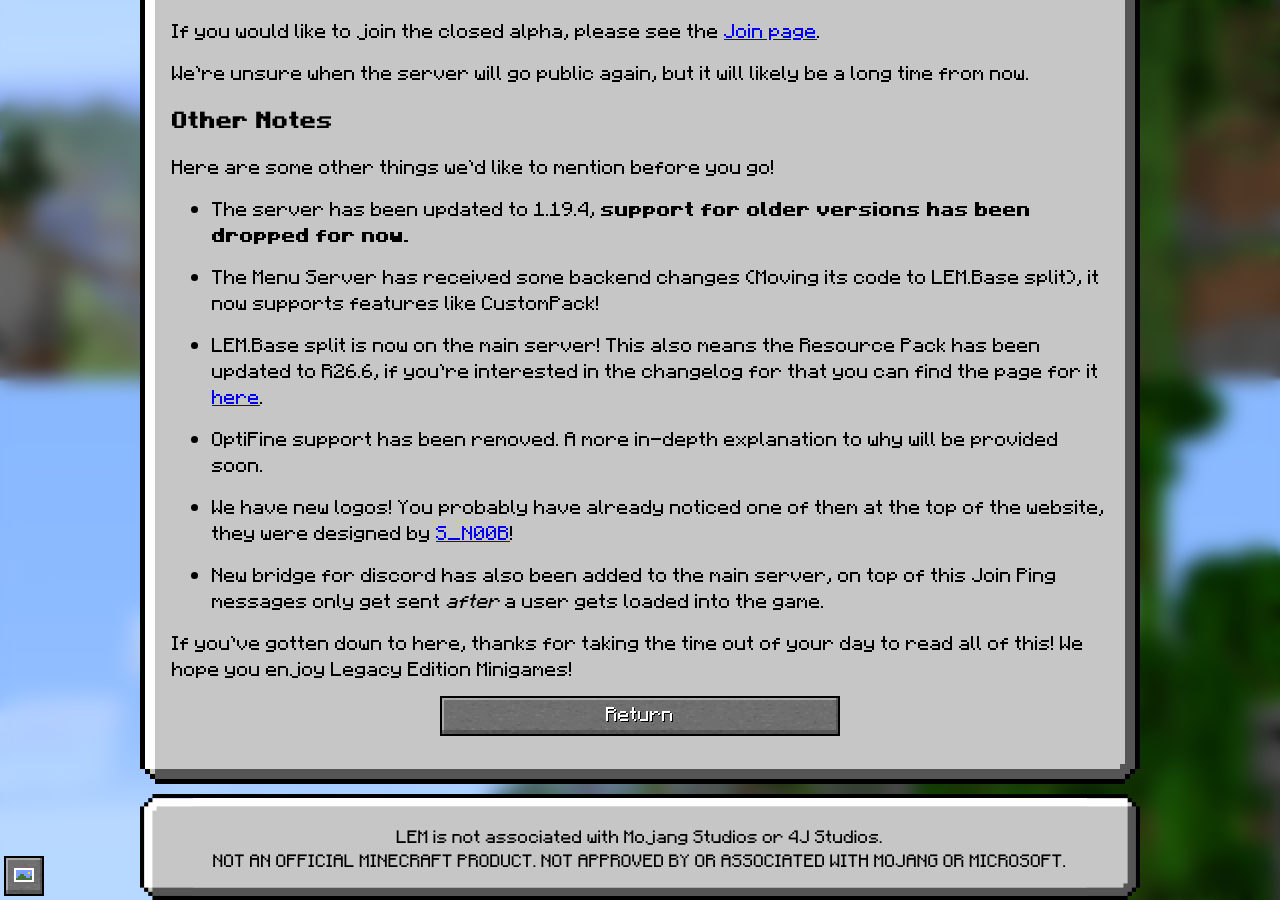
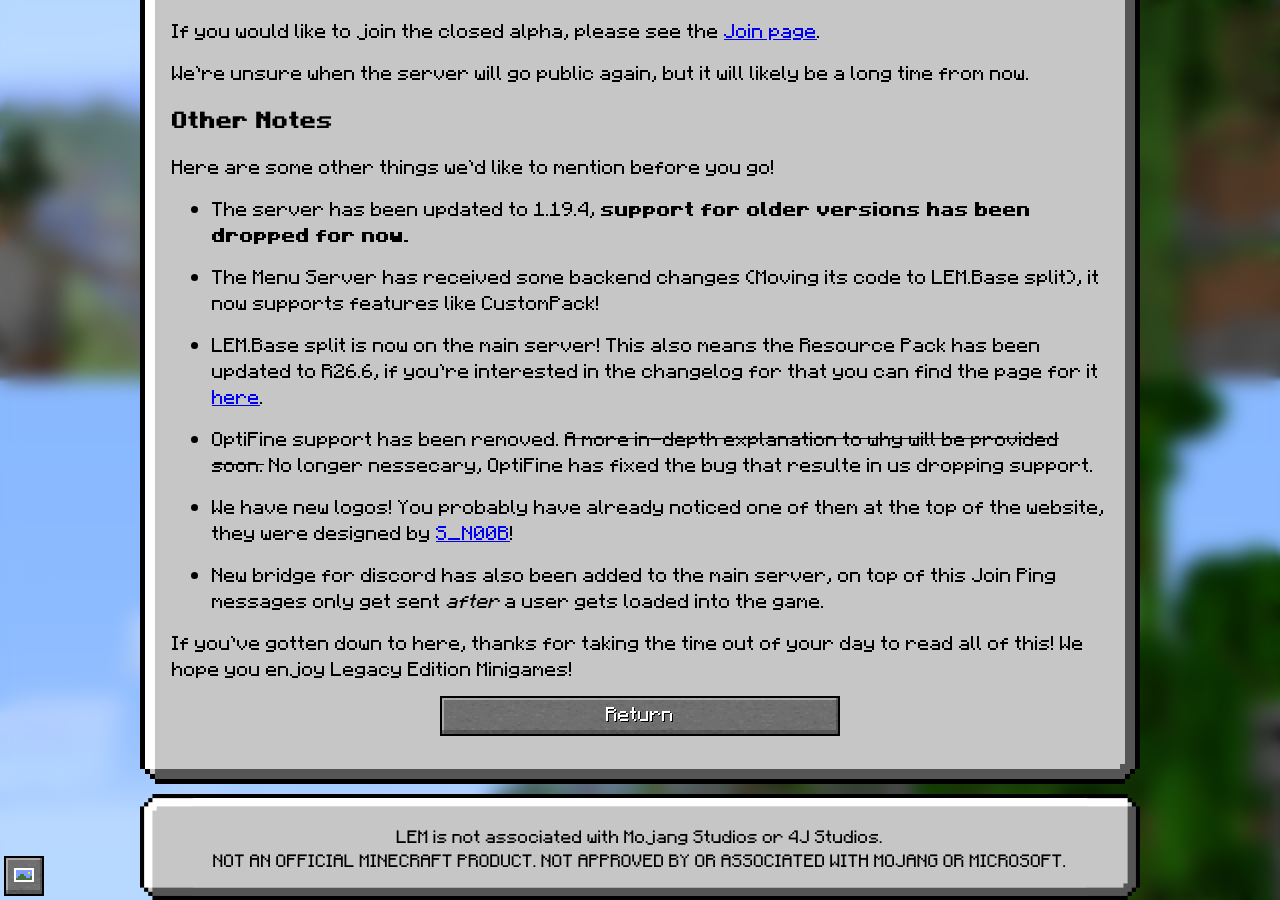
Before and after one commit to Legacy-Edition-Minigames/Website, a Jekyll site: the page built from _posts/blog/2023-5-31-where-has-lem-been.markdown, in a window 1280 px wide and 900 px high, scrolled down 1421 px. Built offline with Jekyll 4.4.1, drawn with Linux system fonts in a browser that asks for light colours; some web fonts are replaced.

Commit message:
Update where has lem been post to mention that optifine works again

```diff
--- a/_posts/blog/2023-5-31-where-has-lem-been.markdown
+++ b/_posts/blog/2023-5-31-where-has-lem-been.markdown
@@ -33,7 +33,7 @@
 
   - LEM.Base split is now on the main server! This also means the Resource Pack has been updated to R26.6, if you're interested in the changelog for that you can find the page for it [here](https://github.com/Legacy-Edition-Minigames/Minigame-Resources/releases/tag/R26.6).
 
-  - OptiFine support has been removed. A more in-depth explanation to why will be provided soon.
+  - OptiFine support has been removed. ~~A more in-depth explanation to why will be provided soon.~~ No longer nessecary, OptiFine has fixed the bug that resulte in us dropping support.
 
   - We have new logos! You probably have already noticed one of them at the top of the website, they were designed by [S_N00B](https://github.com/S-N00B-1)!
 
```
